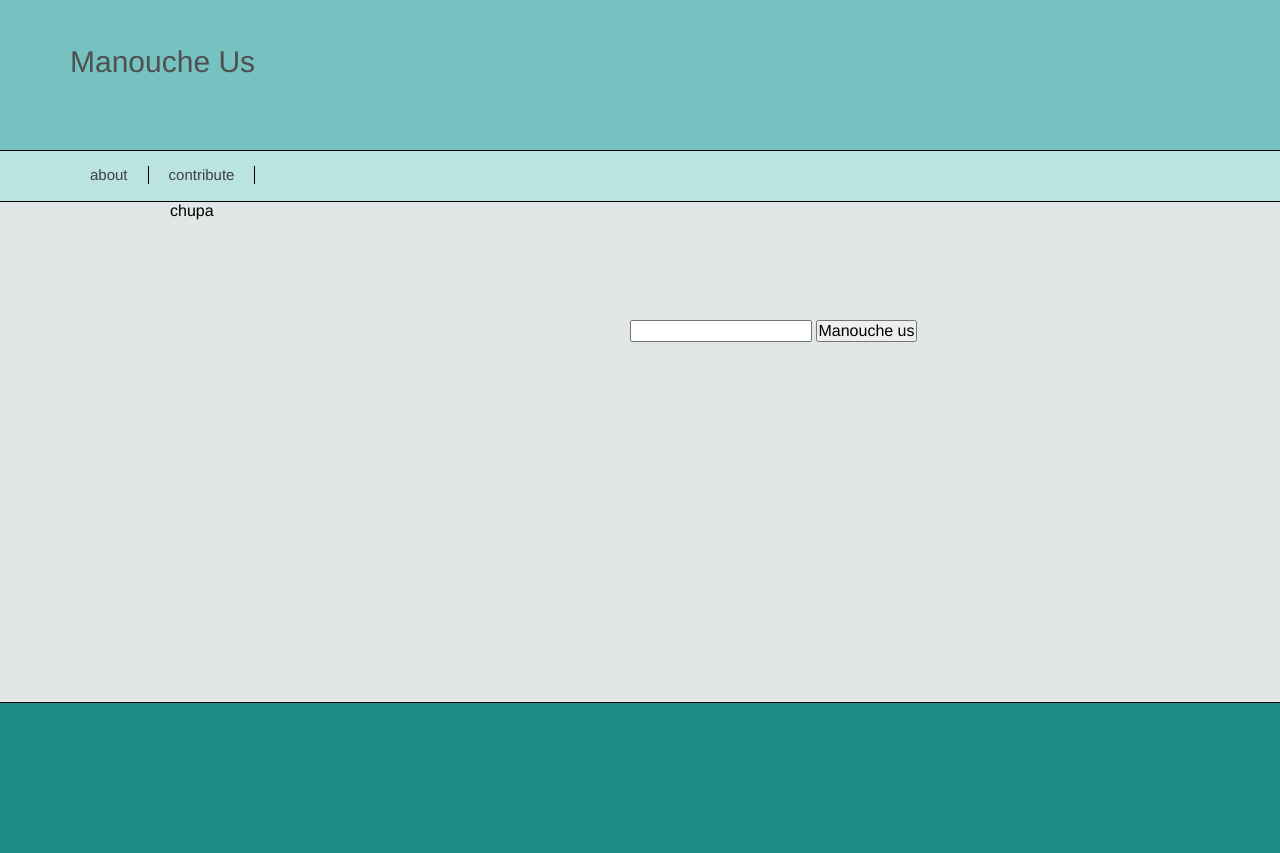
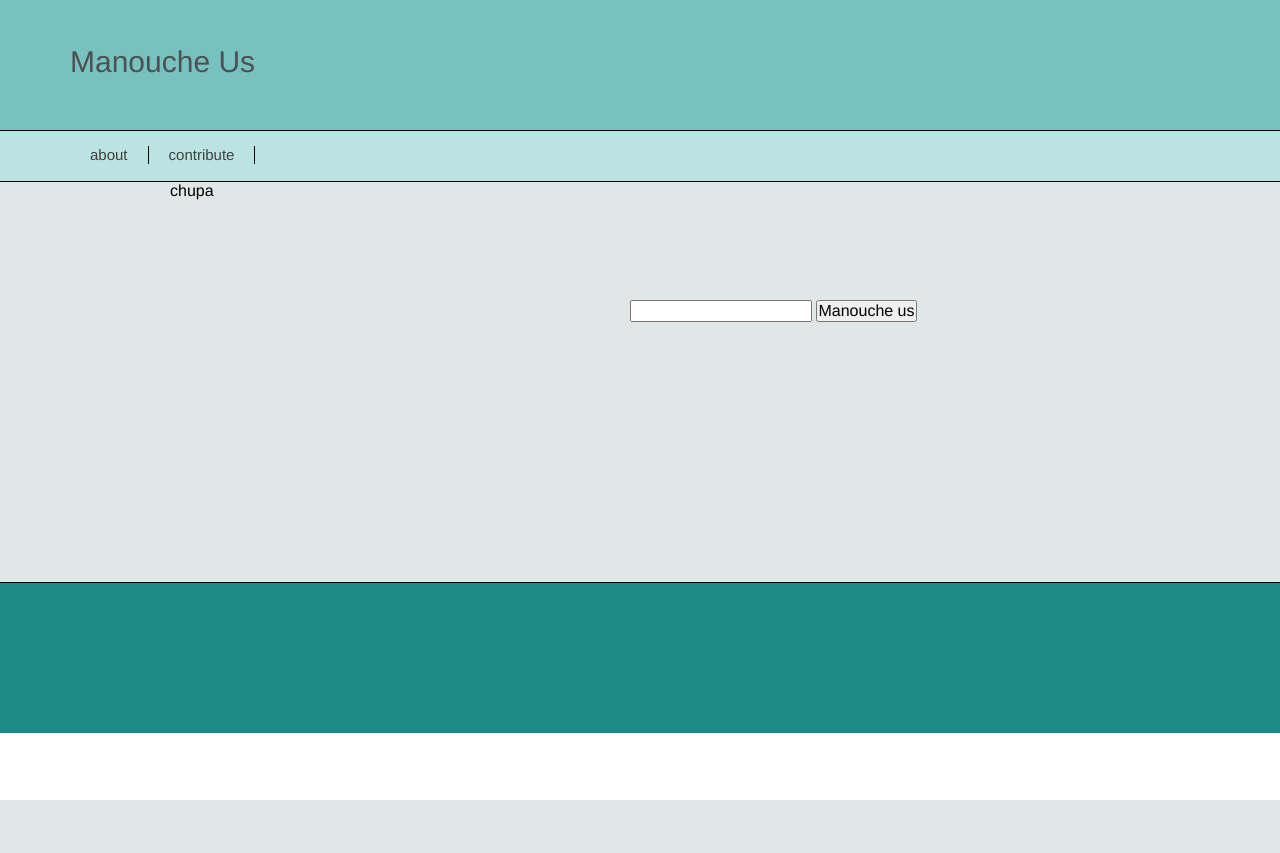
Before and after one commit to tarsisazevedo/djangodash2011, a Django app: page / in a window 1280 px wide. After the commit the page ends 800 px from the top, so only its background shows below. Run offline with Django 3.2, Linux system fonts and the light colour scheme.

Commit message:
Ajust height

```diff
--- a/manouche_us/project/static/css/index.css
+++ b/manouche_us/project/static/css/index.css
@@ -3,7 +3,7 @@ body {
 }
 
 .header {
-    height: 150px;
+    height: 130px;
     border-bottom: 1px solid black;
     background-color: #76C2C1;
 }
@@ -48,7 +48,7 @@ body {
 }
 
 .content .main {
-    height: 500px;
+    height: 400px;
 }
 
 .content .main .description {
```
